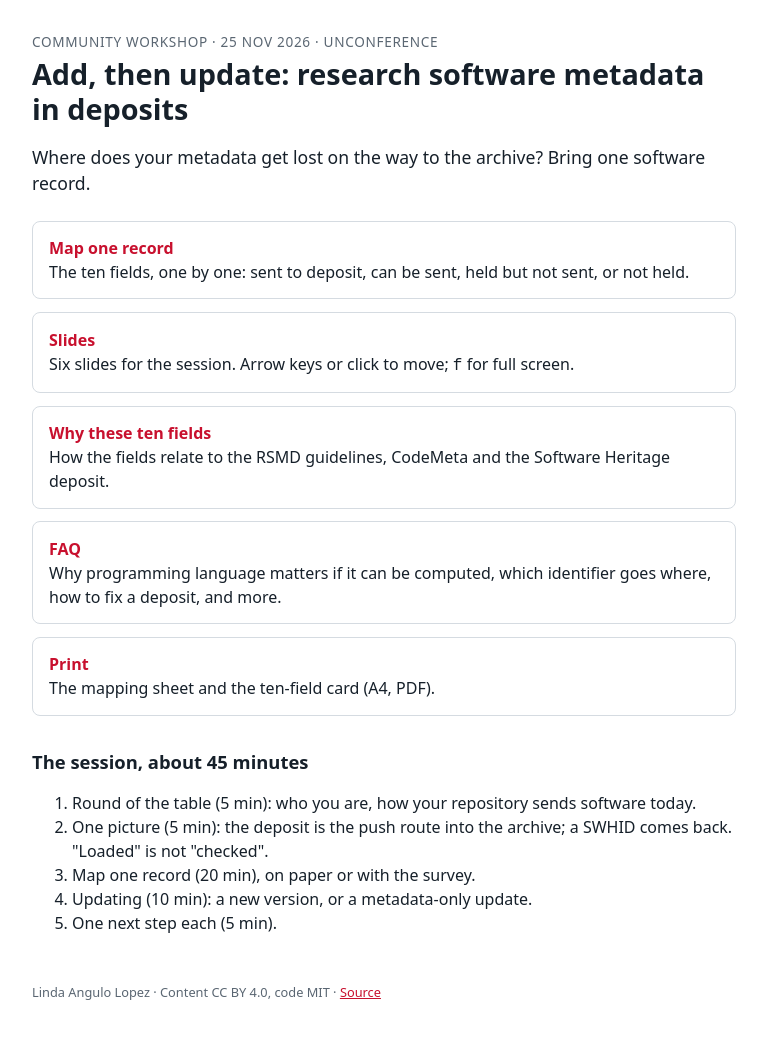
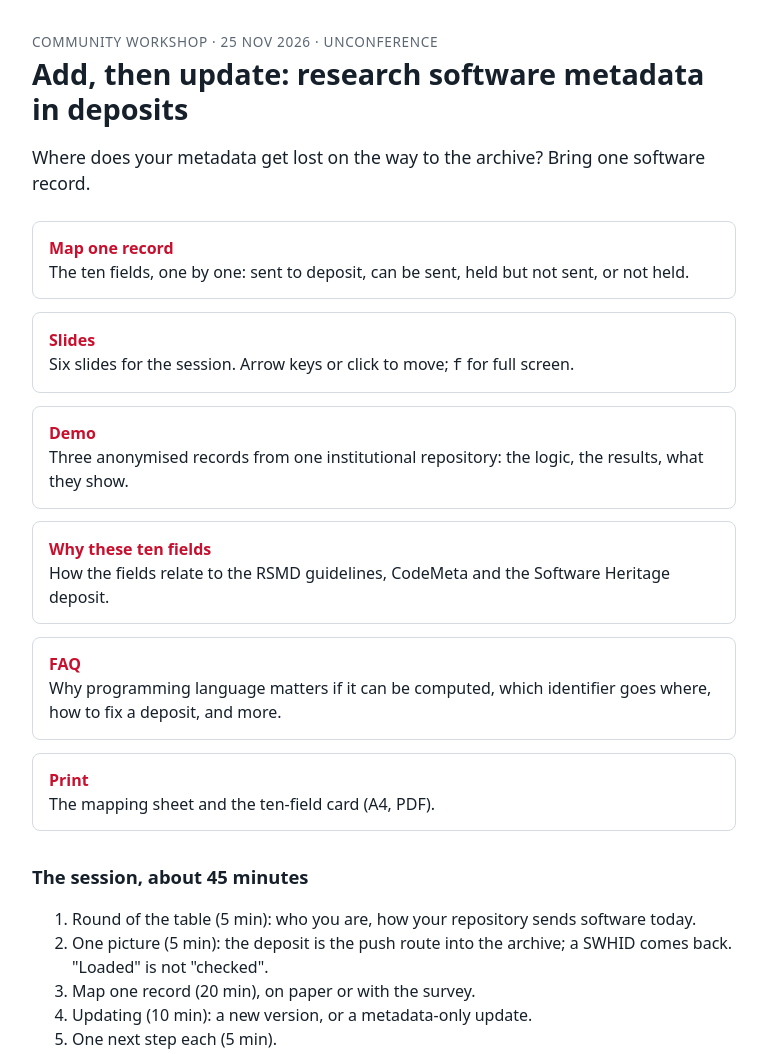
Before and after one commit to lindangulopez/add-then-update, a plain HTML site: page index.html in a window 1280 px wide. Shown: the top 1054 px of the page, without its empty margins (256-1023 px from the left). Drawn offline with Linux system fonts and the light colour scheme.

Commit message:
Demo: logic and results on three anonymised repository records

```diff
--- a/index.html
+++ b/index.html
@@ -14,6 +14,7 @@
   <ul class="links">
     <li><a href="survey.html"><b>Map one record</b><br>The ten fields, one by one: sent to deposit, can be sent, held but not sent, or not held.</a></li>
     <li><a href="slides.html"><b>Slides</b><br>Six slides for the session. Arrow keys or click to move; <kbd>f</kbd> for full screen.</a></li>
+    <li><a href="https://github.com/lindangulopez/add-then-update/blob/main/demo/README.md"><b>Demo</b><br>Three anonymised records from one institutional repository: the logic, the results, what they show.</a></li>
     <li><a href="https://github.com/lindangulopez/add-then-update/blob/main/WHY-THESE-FIELDS.md"><b>Why these ten fields</b><br>How the fields relate to the RSMD guidelines, CodeMeta and the Software Heritage deposit.</a></li>
     <li><a href="https://github.com/lindangulopez/add-then-update/blob/main/FAQ.md"><b>FAQ</b><br>Why programming language matters if it can be computed, which identifier goes where, how to fix a deposit, and more.</a></li>
     <li><a href="print/sheets.pdf"><b>Print</b><br>The mapping sheet and the ten-field card (A4, PDF).</a></li>
```
Also changed, not shown: 2 other files.
